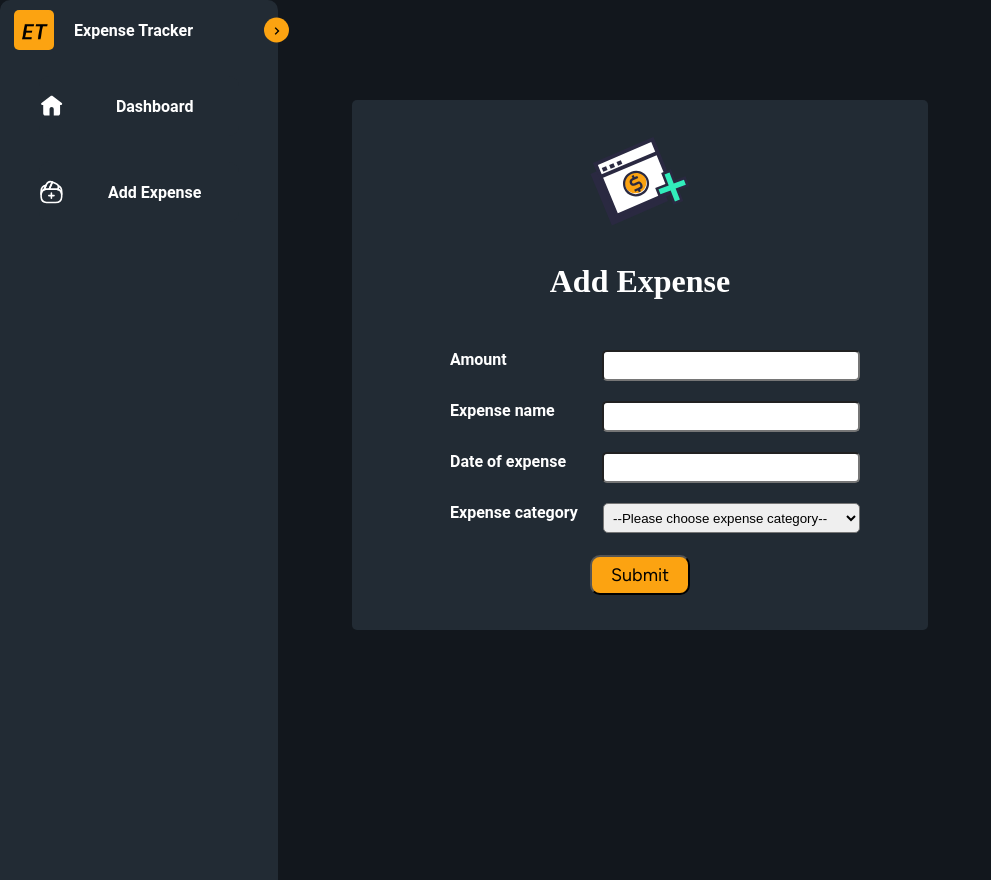
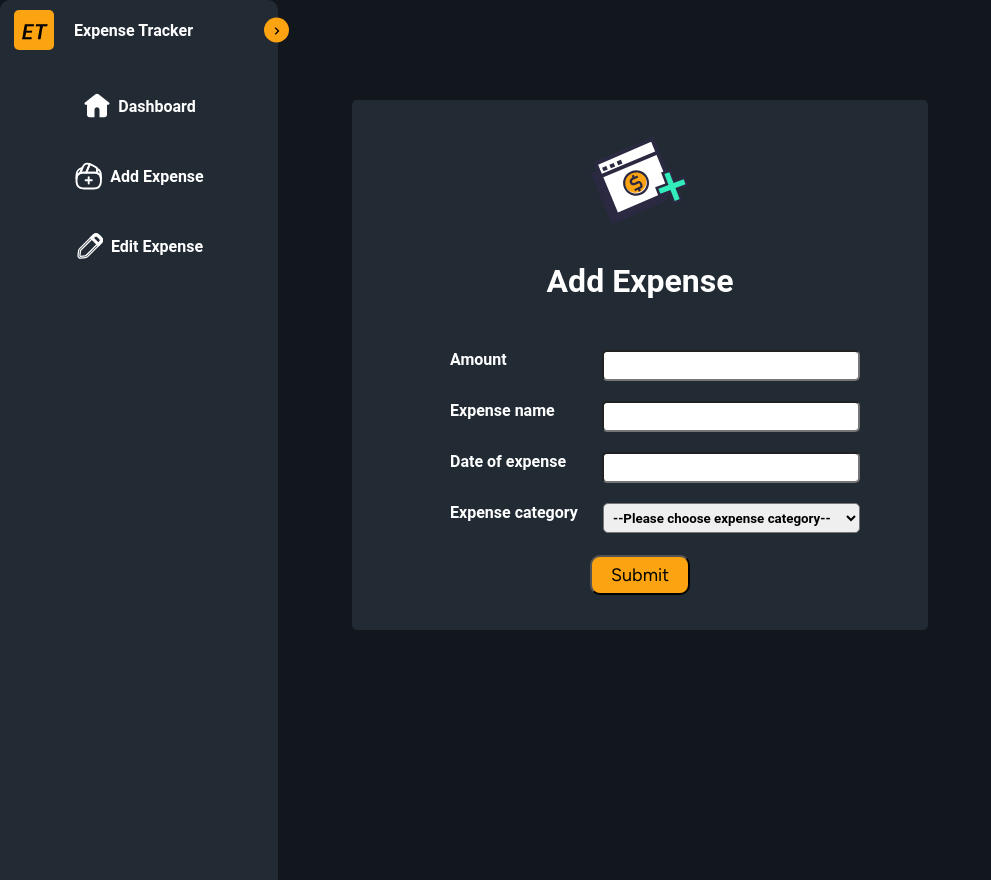
Before and after one commit to Paulq02/aug-expense-app, a Flask app: page /add_expense/ in a window 1280 px wide. Shown: the part 60-940 px from the top of the page, without its empty margins (0-991 px from the left). Run offline with Flask 3, Linux system fonts and the light colour scheme; some libraries are stand-ins or nearby versions.

Commit message:
sidebar styling, hover affect on text and svg

```diff
--- a/static/styles.css
+++ b/static/styles.css
@@ -91,7 +91,9 @@ body {
 .top-navbar a:hover,
 .paul a:hover {
   color: rgb(34, 43, 52);
-  background-color: #fff;
+
+  background-color: #fca311;
+  transition: 0.3s;
 }
 /* ===TOP Navbar END=== */
 
@@ -165,9 +167,10 @@ header .toggle {
   justify-content: center;
   align-items: center;
   padding-left: 0px;
+  flex-direction: column;
 }
 
-.nav-link span {
+.nav-text {
   color: #fff;
   font-family: "Roboto", sans-serif;
   font-weight: 700;
@@ -179,9 +182,14 @@ header .toggle {
   align-items: center;
 }
 
-.sidebar .nav-text:hover {
+.nav-text:hover {
   color: #000000;
 }
+
+.nav-text:hover svg {
+  stroke: #000000;
+}
+
 .nav-link {
   width: 200px;
   border-radius: 10px;
@@ -223,6 +231,15 @@ header .toggle {
 
 .add_expense_main_container h1 {
   color: #fff;
+  font-family: "Roboto", sans-serif;
+  font-weight: 700;
+  font-style: normal;
+}
+
+h1 {
+  font-family: "Roboto", sans-serif;
+  font-weight: 700;
+  font-style: normal;
 }
 
 .second_main_container {
@@ -300,6 +317,15 @@ input {
   height: 30px;
   padding: 1px 5px;
   border-radius: 5px;
+  font-family: "Roboto", sans-serif;
+  font-weight: 700;
+  font-style: normal;
+}
+
+#select-category option {
+  font-family: "Roboto", sans-serif;
+  font-weight: 700;
+  font-style: normal;
 }
 
 .submit_button_container {
--- a/templates/add_expense.html
+++ b/templates/add_expense.html
@@ -60,6 +60,7 @@
           <ul class="menu-links">
             <li class="nav-link">
               <a href="#">
+                <span class="text nav-text">
                   <svg
                     class="sidebar-icon"
                     viewBox="0 0 24 24"
@@ -100,22 +101,20 @@
                             <path
                               d="M13.2279,2.68814 C12.5057,2.12641 11.4944,2.12641 10.7722,2.68814 L2.38841,9.20884 C1.63605,9.79401 2.04989,11 3.00297,11 L4.00005,11 L4.00005,19 C4.00005,20.1046 4.89548,21 6.00005,21 L9.99999915,21 L9.99999915,15 C9.99999915,13.8954 10.8954,13 11.9999991,13 C13.1046,13 13.9999991,13.8954 13.9999991,15 L13.9999991,21 L18.0001,21 C19.1046,21 20.0001,20.1046 20.0001,19 L20.0001,11 L20.9971,11 C21.9492,11 22.3648,9.79463 21.6117,9.20884 L13.2279,2.68814 Z"
                               id="路径"
-                            fill="#fff"
+                              fill="currentColor"
                             ></path>
                           </g>
                         </g>
                       </g>
                     </g>
                   </svg>
-
-                <span class="text nav-text">Dashboard</span>
+                  Dashboard</span
+                >
               </a>
             </li>
-          </ul>
-
-          <ul class="menu-links">
             <li class="nav-link">
-              <a href="#">
+              <a href="{{url_for('add_expense')}}">
+                <span class="text nav-text">
                   <svg
                     class="sidebar-icon"
                     viewBox="0 0 24 24"
@@ -167,8 +166,48 @@
                       stroke-linejoin="round"
                     ></path>
                   </svg>
-
-                <span class="text nav-text">Add Expense</span>
+                  Add Expense</span
+                >
+              </a>
+            </li>
+            <li class="nav-link">
+              <a>
+                <span class="text nav-text">
+                  <svg
+                    class="sidebar-icon"
+                    viewBox="0 0 24 24"
+                    fill="none"
+                    xmlns="http://www.w3.org/2000/svg"
+                  >
+                    <g stroke-width="0"></g>
+                    <g
+                      id="SVGRepo_tracerCarrier"
+                      stroke-linecap="round"
+                      stroke-linejoin="round"
+                    ></g>
+                    <g>
+                      <g id="style=stroke">
+                        <g id="edit">
+                          <path
+                            id="vector (Stroke)"
+                            fill-rule="evenodd"
+                            clip-rule="evenodd"
+                            d="M4.3367 16.071L3.94269 19.6888C3.9081 20.0064 4.17624 20.2746 4.49389 20.24L8.11161 19.846C8.45133 19.809 8.76823 19.6571 9.00986 19.4154L20.0011 8.42417C20.5869 7.83838 20.5869 6.88863 20.0011 6.30285L17.8798 4.18153C17.294 3.59574 16.3443 3.59574 15.7585 4.18153L4.76722 15.1728C4.52559 15.4144 4.3737 15.7313 4.3367 16.071ZM18.9405 3.12087L21.0618 5.24219C22.2334 6.41376 22.2334 8.31325 21.0618 9.48483L10.0705 20.4761C9.58725 20.9594 8.95345 21.2631 8.27401 21.3371L4.65629 21.7311C3.38571 21.8695 2.31313 20.7969 2.45151 19.5264L2.84552 15.9086C2.91952 15.2292 3.22329 14.5954 3.70656 14.1121L14.6978 3.12087C15.8694 1.94929 17.7689 1.94929 18.9405 3.12087Z"
+                            fill="#currentColor"
+                          ></path>
+                          <path
+                            id="vector (Stroke)_2"
+                            fill-rule="evenodd"
+                            clip-rule="evenodd"
+                            d="M20.0011 6.30285L17.8798 4.18153C17.294 3.59574 16.3443 3.59574 15.7585 4.18153L14.4857 5.45432L18.7283 9.69696L20.0011 8.42417C20.5869 7.83838 20.5869 6.88863 20.0011 6.30285ZM18.7283 11.8183L12.3644 5.45432L14.6978 3.12087C15.8694 1.94929 17.7689 1.94929 18.9405 3.12087L21.0618 5.24219C22.2334 6.41376 22.2334 8.31326 21.0618 9.48483L18.7283 11.8183Z"
+                            fill="currentColor"
+                          ></path>
+                        </g>
+                      </g>
+                    </g>
+                  </svg>
+                  Edit Expense</span
+                >
               </a>
             </li>
           </ul>
@@ -203,6 +242,7 @@
                   fill-rule="evenodd"
                   clip-rule="evenodd"
                   d="M45.1637 35.865L36.8344 15.5322L14.4808 25.1609L22.8854 45.4186L45.1637 35.865Z"
+                  stroke="currentColor"
                   fill="white"
                 ></path>
                 <path
```
Lines whose indentation alone changed are shown as unchanged.
